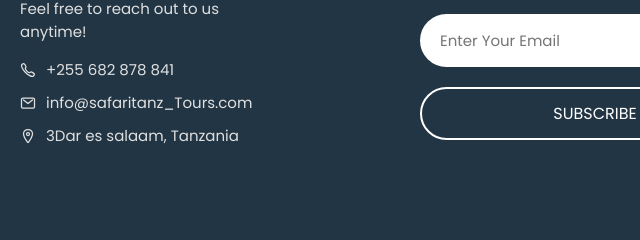
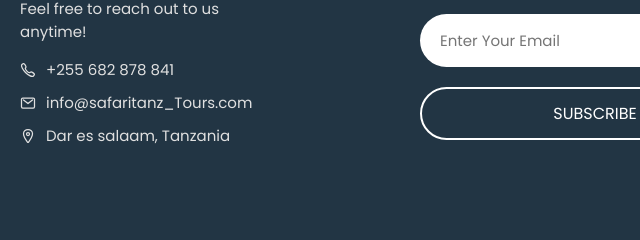
Before and after one commit to GODFREY-EM/SafariTanz-TOURS, a plain HTML site: page index.html in a window 1280 px wide. Shown: the part 4916-5156 px from the top of the page, 445-1085 px from the left. Drawn offline with nearby package versions, Linux system fonts and the light colour scheme.

Commit message:
Update index.html address

```diff
--- a/index.html
+++ b/index.html
@@ -741,7 +741,7 @@
 
                 <li class="contact-item">
                   <ion-icon name="location-outline"></ion-icon>
-                  <address>3Dar es salaam, Tanzania</address>
+                  <address>Dar es salaam, Tanzania</address>
                 </li>
 
               </ul>
```
